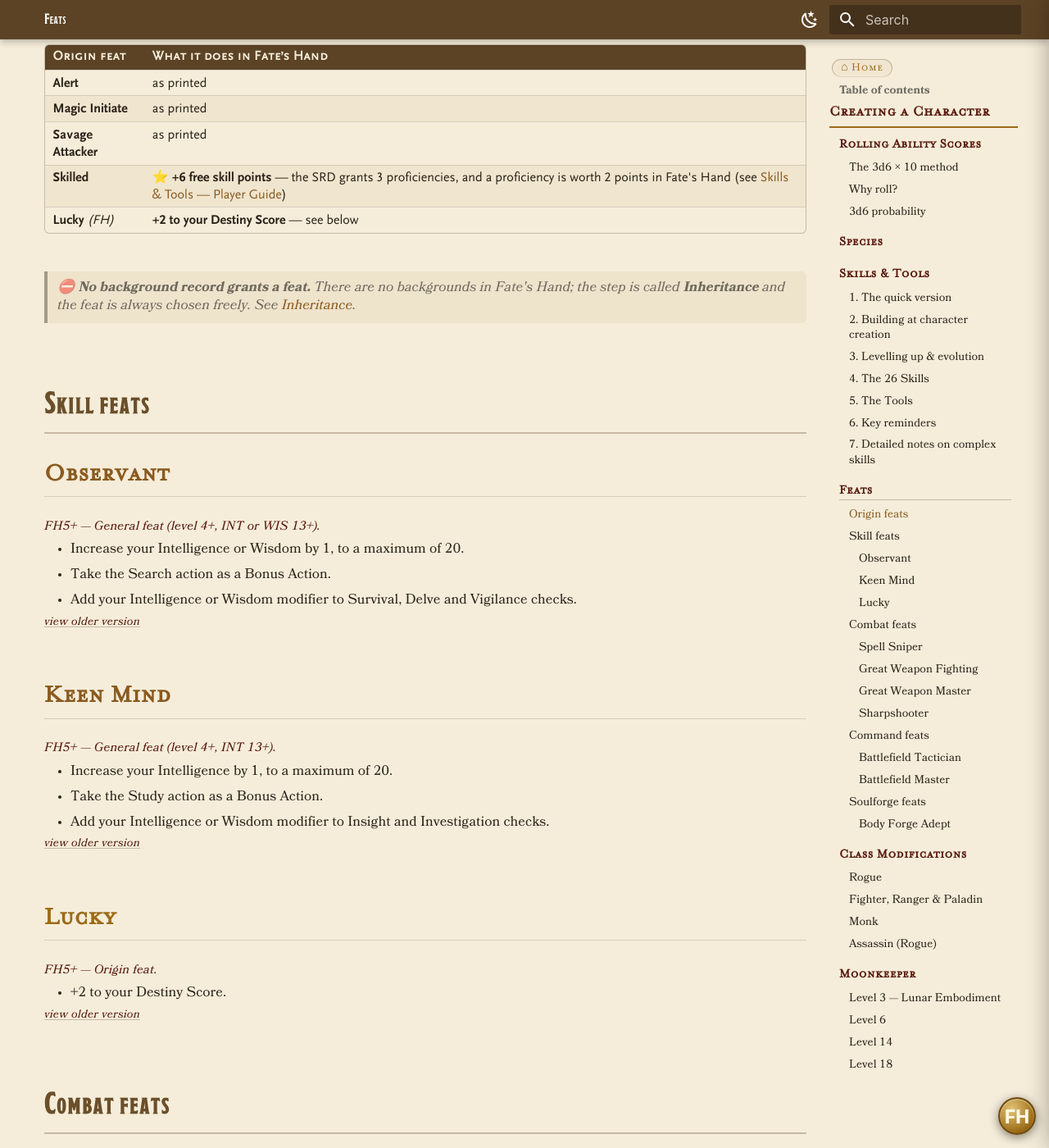
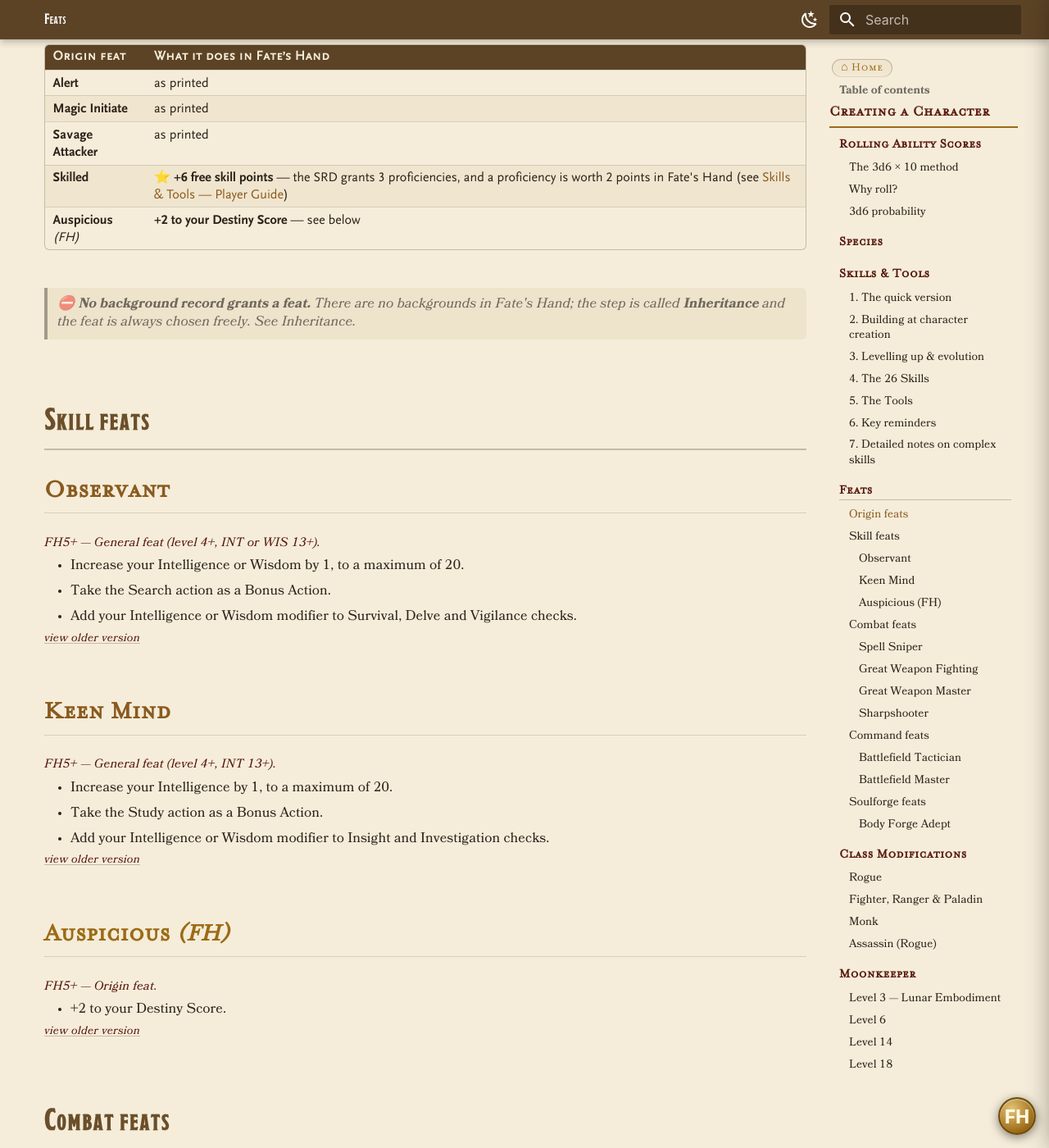
Before and after one commit to Noirchicot/fh-phb, an MkDocs documentation site: the page built from docs/chapters/feats.md, in a window 1280 px wide and 1400 px high, scrolled down 433 px. Shown: the whole window at 82% size. Built offline with MkDocs 1.6.1 and Material for MkDocs 9.7.7, drawn with Linux system fonts in a browser that asks for light colours.

Commit message:
Inheritance devient un chapitre à part entière, Auspicious remplace Lucky, et Prodigy change de mécanique
Six arbitrages d'Eric, appliqués. Deux d'entre eux corrigent ce que j'avais
publié cette nuit.

· ⚠️ PRODIGY CHANGE DE MÉCANIQUE. J'avais publié « expertise gratuite sur une
  compétence au niveau 1 ». Eric : *« c'est un Inheritance trait : 2 points qui
  viennent dans le pool free et qui ouvrent une option expertise, non
  obligatoire »*. C'est la même forme que les traits de classe qui accordent
  l'Expertise — points + permission — et pas une exception de plus. Le trait
  vit maintenant aux deux endroits qui le concernent : le jet (où il se
  déclenche) et l'Inheritance (à qui il appartient).

· `Lucky` ET `Destiny Touched (fh)` DÉGAGENT — remplacés par **Auspicious**.
  Le même don portait trois noms selon la source ; il n'en porte plus qu'un.

· INHERITANCE EST UN CHAPITRE. Le fichier s'appelait encore `Backgrounds.md`
  et publiait sous `chapters/backgrounds`.
  ⚠️ ET IL N'ÉTAIT PAS DANS LA NAVIGATION DU SITE : mkdocs le signalait à
  chaque build (« exists in the docs directory, but not included in the nav »).
  La page existait sans être atteignable. Elle est maintenant dans « Creating a
  Character », juste après le jet de caractéristiques.

· SKILLED N'A RIEN À VOIR AVEC LA DESTINÉE (Eric). Le chapitre Destinée le
  citait encore comme contributeur : l'exemple part.

· Le plafond est confirmé tel qu'il est publié : **18 bonus inclus à la
  création, 20 ensuite**.

⏳ Le nom `Prodigy` reste provisoire — c'est un don de l'édition 5.0.

Co-Authored-By: Claude Opus 5 <noreply@anthropic.com>

```diff
--- a/docs/chapters/feats.md
+++ b/docs/chapters/feats.md
@@ -12,10 +12,10 @@ Your **Inheritance** grants one origin feat, **your choice**, from these five:
 | **Magic Initiate** | as printed |
 | **Savage Attacker** | as printed |
 | **Skilled** | ⭐ **+6 free skill points** — the SRD grants 3 proficiencies, and a proficiency is worth 2 points in Fate's Hand (see [Skills & Tools — Player Guide](skills-and-tools.md)) |
-| **Lucky** *(FH)* | **+2 to your Destiny Score** — see below |
+| **Auspicious** *(FH)* | **+2 to your Destiny Score** — see below |
 
 > ⛔ **No background record grants a feat.** There are no backgrounds in Fate's Hand; the step is
-> called **Inheritance** and the feat is always chosen freely. See [Inheritance](backgrounds.md).
+> called **Inheritance** and the feat is always chosen freely. See Inheritance.
 
 ## Skill feats
 
@@ -45,7 +45,7 @@ Your **Inheritance** grants one origin feat, **your choice**, from these five:
 <div>Quick Study: take the Study action as a Bonus Action.</div>
 </details>
 
-### Lucky
+### Auspicious *(FH)*
 <span class="fh-edition">FH5+ — Origin feat.</span>
 
 - +2 to your Destiny Score.
--- a/mkdocs.yml
+++ b/mkdocs.yml
@@ -94,6 +94,7 @@ nav:
   - Creating a Character:
     - Create a Character: builder.md
     - Rolling Ability Scores: chapters/ability-scores.md
+    - Inheritance: chapters/inheritance.md
     - Species: chapters/species.md
     - Skills & Tools: chapters/skills-and-tools.md
     - Feats: chapters/feats.md
--- a/sync_from_vault.py
+++ b/sync_from_vault.py
@@ -35,7 +35,7 @@ TOOL_PAGES = [
 # dest filename : (source relative to VAULT, H1 title to guarantee)
 MAP = {
     "ability-scores.md":      ("1. Character Creation Rolls/D&D 5+ Character stat generation.md", "Ability Scores"),
-    "backgrounds.md":         ("1. Character Creation Rolls/Backgrounds.md",                      "Backgrounds"),
+    "inheritance.md":         ("1. Character Creation Rolls/Inheritance.md",                     "Inheritance"),
     "moonkeeper.md":          ("7. Classes & Subclasses/Lunar Sorcery revised.md",                "Moonkeeper"),
     "species.md":             ("2. Species Modifications/D&D 5+ Races & Species.md",              "Species"),
     "skills-and-tools.md":    ("4. Skills/Skills & Tools — Player Guide.md",                       "Skills & Tools"),
```
Also changed, not shown: docs/chapters/ability-scores.md (+13 -5 lines), docs/chapters/fates-hand-mechanic.md (+3 -3 lines), docs/chapters/inheritance.md (renamed from docs/chapters/backgrounds.md, +16 -0 lines).
